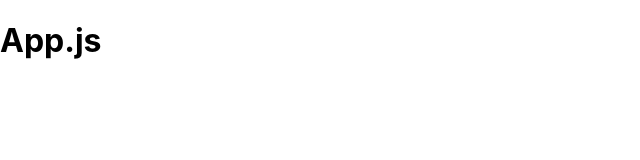
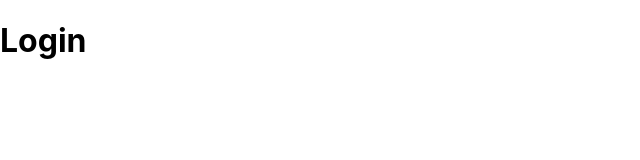
Before and after one commit to sachinrao-dev/event-brite-frontend, a React (Create React App) app: page / in a window 1280 px wide. Shown: the top 160 px of the page, without its empty margins (0-640 px from the left). Built offline with nearby package versions, Linux system fonts and the light colour scheme.

Commit message:
component make

```diff
--- a/src/App.js
+++ b/src/App.js
@@ -1,9 +1,10 @@
 import React from "react";
+import Login from "./Components/Constant/Login";
 
 function App() {
   return (
-    <div className="App">
-      <h1>App.js</h1>
+    <div>
+      <Login />
     </div>
   );
 }
--- /dev/null
+++ b/src/Components/Constant/Login.js
@@ -0,0 +1,11 @@
+import React from "react";
+
+function Login() {
+  return (
+    <div>
+      <h1>Login</h1>
+    </div>
+  );
+}
+
+export default Login;
```
Also changed, not shown: src/Components/Style/LoginStyle.css (added).
